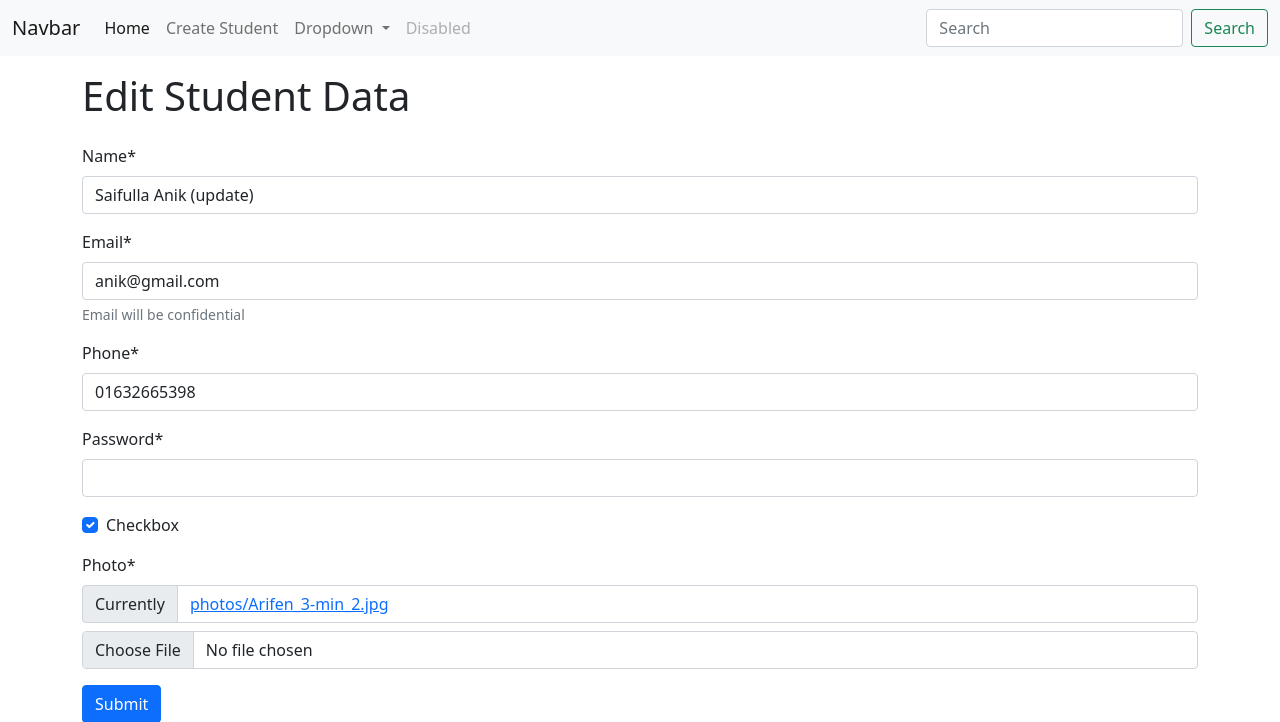
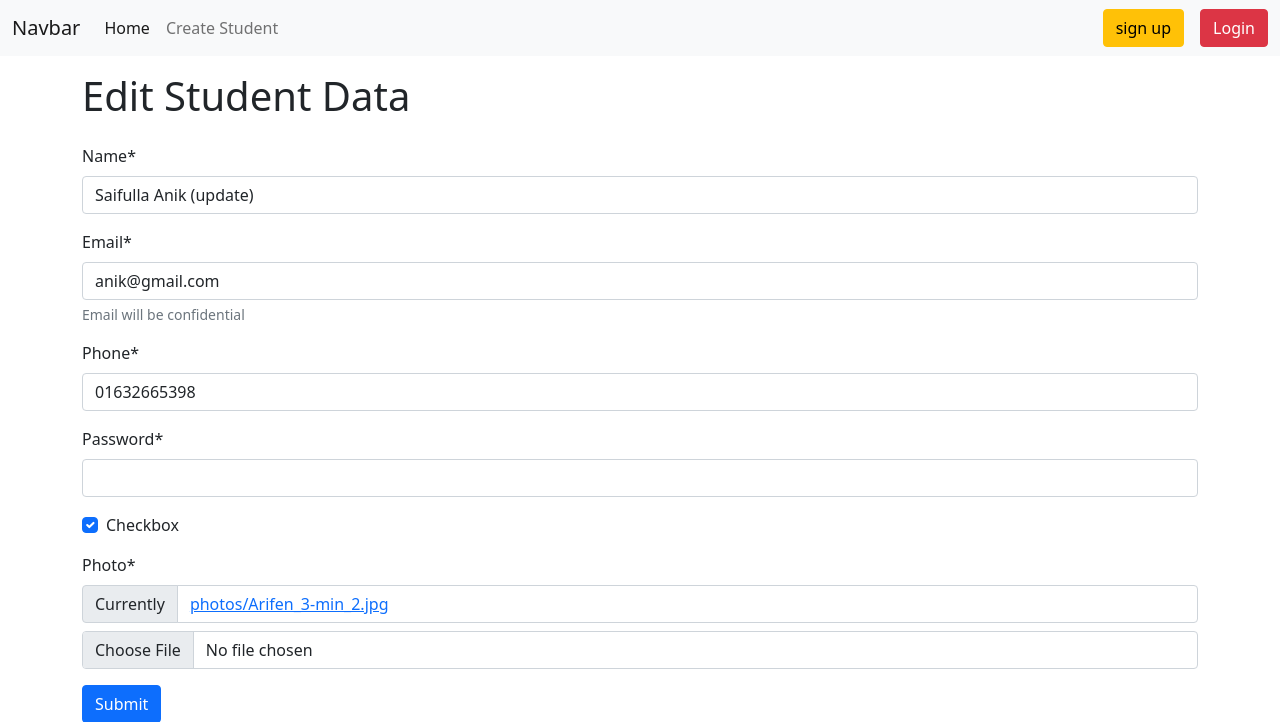
Before and after one commit to RadoanulArifen/My-Practice-Django, a Django app: page /edit/2 in a window 1280 px wide. Shown: the top 722 px of the page. Run offline with Django 5.2, Linux system fonts and the light colour scheme; data comes from the database, SQL or seed files in the repository; both versions use the stored data as it was after the commit; some libraries are stand-ins or nearby versions.

Commit message:
Authentication signup/login

```diff
--- a/student/forms.py
+++ b/student/forms.py
@@ -1,5 +1,7 @@
 from django import forms
 from . import models
+from django.contrib.auth.models import User
+from django.contrib.auth.forms import UserCreationForm
 
 class StudentForm(forms.ModelForm):
     password = forms.CharField(widget=forms.PasswordInput())
@@ -13,3 +15,9 @@ class StudentForm(forms.ModelForm):
         help_texts = {
             'email':"Email will be confidential",
         }
+
+
+class SignUpForm(UserCreationForm):
+    class Meta:
+        model = User
+        fields = ['username', 'email' ,'password1' , 'password2']
--- a/student/urls.py
+++ b/student/urls.py
@@ -10,4 +10,6 @@ urlpatterns = [
     path('edit/<int:id>',views.updateStudentData.as_view(), name="update_student"), #class based view
     # path('delete/<int:id>',views.delete_student, name="delete_student"), #function based
     path('delete/<int:id>',views.DeleteStudentData.as_view(), name="delete_student"), #class based view
+    path('signup/',views.signup, name="signup"),
+    path('login/',views.user_login, name="user_login")
 ]
--- a/student/views.py
+++ b/student/views.py
@@ -4,6 +4,8 @@ from . import forms
 from django.contrib import messages
 from django.views.generic import ListView , UpdateView ,DeleteView ,CreateView
 from django.urls import reverse_lazy
+from django.contrib.auth.forms import AuthenticationForm
+from django.contrib.auth import authenticate, login ,logout
 #There are three types of forms in Django
 '''
     1.HTML form
@@ -118,3 +120,34 @@ class DeleteStudentData(DeleteView):
     def delete(self, request, *args, **kwargs):
         messages.add_message(request, messages.SUCCESS, 'Student delete Successfully.')
         return super().delete(request, *args, **kwargs)
+
+def signup(request):
+    if request.method == 'POST': #user post request korechy
+        form = forms.SignUpForm(request.POST) #user er post request capture korlam
+        if form.is_valid(): #user in put validation korlam
+            form.save() #user input save korlam
+            messages.add_message(request, messages.SUCCESS, 'Account Created Successfully.')
+            return redirect('home')
+    else:
+        form = forms.SignUpForm()
+
+    return render(request, 'student/auth_form.html' , {'form':form})
+
+
+def user_login(request):
+    if request.method == 'POST':
+        form = AuthenticationForm(data=request.POST)
+        if form.is_valid():
+            username = form.cleaned_data.get('username')
+            password = form.cleaned_data.get('password')
+            user = authenticate(username=username, password=password)
+
+            if user is not None:
+                login(request, user)
+                messages.add_message(request, messages.SUCCESS, 'Login Successful')
+                return redirect('home')
+            else:
+                messages.add_message(request, messages.ERROR, 'Invalid username or password')
+    else:
+        form = AuthenticationForm()
+    return render(request, 'student/auth_form.html', {'form': form})
--- a/templates/base.html
+++ b/templates/base.html
@@ -13,7 +13,7 @@
 
     <title>{% block title %}
 
-    {% endblock %}</title>
+        {% endblock %}</title>
 </head>
 
 <body>
@@ -33,28 +33,28 @@
                     <li class="nav-item">
                         <a class="nav-link" href="{% url 'create_student' %}">Create Student</a>
                     </li>
-                    <li class="nav-item dropdown">
-                        <a class="nav-link dropdown-toggle" href="#" id="navbarDropdown" role="button"
-                            data-bs-toggle="dropdown" aria-expanded="false">
-                            Dropdown
-                        </a>
-                        <ul class="dropdown-menu" aria-labelledby="navbarDropdown">
-                            <li><a class="dropdown-item" href="#">Action</a></li>
-                            <li><a class="dropdown-item" href="#">Another action</a></li>
-                            <li>
-                                <hr class="dropdown-divider">
-                            </li>
-                            <li><a class="dropdown-item" href="#">Something else here</a></li>
-                        </ul>
-                    </li>
-                    <li class="nav-item">
-                        <a class="nav-link disabled" href="#" tabindex="-1" aria-disabled="true">Disabled</a>
-                    </li>
                 </ul>
-                <form class="d-flex">
-                    <input class="form-control me-2" type="search" placeholder="Search" aria-label="Search">
-                    <button class="btn btn-outline-success" type="submit">Search</button>
-                </form>
+                {% if user.is_authenticated  %}
+                <div class="d-flex">
+                    <span>{{ user.username }}</span>
+                    <a href="{% url 'signup' %}" class="btn btn-warning mx-3">
+                        Logout
+                    </a>
+                    <a href="{% url 'user_login' %}" class="btn btn-danger">
+                        Login
+                    </a>
+                </div>
+
+                {% else %}
+                <div class="d-flex">
+                    <a href="{% url 'signup' %}" class="btn btn-warning mx-3">
+                        sign up
+                    </a>
+                    <a href="{% url 'user_login' %}" class="btn btn-danger">
+                        Login
+                    </a>
+                </div>
+                {% endif %}
             </div>
         </div>
     </nav>
```
Also changed, not shown: student/templates/student/auth_form.html (added, +21 -0 lines), db.sqlite3.
